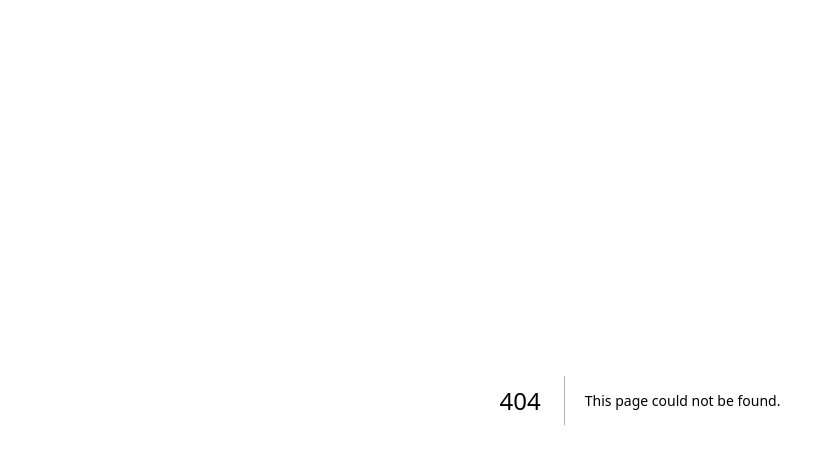
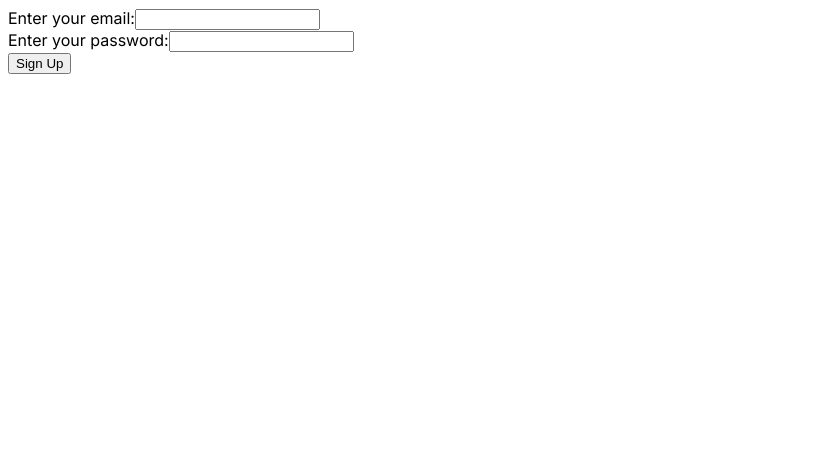
Before and after one commit to JoyZhang2023/Scholars-Saga, a Next.js app: page /auth/sign-up in a window 1280 px wide. Before the commit this address had no page. Shown: the top 464 px of the page, without its empty margins (0-835 px from the left). Built offline with nearby package versions, Linux system fonts and the light colour scheme.

Commit message:
sign up form data response

```diff
--- /dev/null
+++ b/app/auth/sign-up/form.tsx
@@ -0,0 +1,35 @@
+'use client';
+
+import { FormEvent } from "react";
+
+export default async function SignUpForm() {
+    const handleSubmit = async (e: FormEvent<HTMLFormElement>) => {
+        e.preventDefault();
+        const formData = new FormData(e.currentTarget);
+        const response = await fetch(`../api/auth/sign-up`, {
+            method: 'POST',
+            body: JSON.stringify({
+                email: formData.get('email'),
+                password: formData.get('password'),
+            }),
+        });
+        console.log({ response });
+    }
+
+    return (
+        <form
+            onSubmit={handleSubmit}
+            className="flex flex-col gap-2 mx-auto max-w-md mt-10">
+            <div>
+                <label>Enter your email:</label>
+                <input type="email" name="email" id="email" required/>
+            </div>
+            <div>
+                <label>Enter your password:</label>
+                <input type="password" name="password" id="password"/>
+            </div>
+            <button className="display: table-row" type="submit">Sign Up</button>
+        </form>
+    );
+
+}
--- /dev/null
+++ b/app/auth/sign-up/page.tsx
@@ -0,0 +1,9 @@
+import SignUpForm from "./form";
+
+export default async function SignUpPage() {
+
+    return (
+        <SignUpForm />
+    );
+
+}
--- a/package.json
+++ b/package.json
@@ -14,12 +14,11 @@
     "@mui/icons-material": "^5.16.6",
     "@mui/material": "^5.16.6",
     "@mui/x-date-pickers": "^7.12.0",
+    "bcrypt": "^5.1.1",
     "dayjs": "^1.11.12",
     "lucide-react": "^0.418.0",
-    "@emotion/react": "^11.13.0",
-    "@emotion/styled": "^11.13.0",
-    "@mui/material": "^5.16.6",
     "next": "14.2.5",
+    "next-auth": "^4.24.7",
     "react": "^18",
     "react-calendar": "^5.0.0",
     "react-dom": "^18",
```
Also changed, not shown: app/api/auth/[...nextauth]/route.ts (added, +29 -0 lines), app/api/auth/sign-up/route.ts (added, +14 -0 lines), 1 other file (tests, documents, lock files or other folders).
